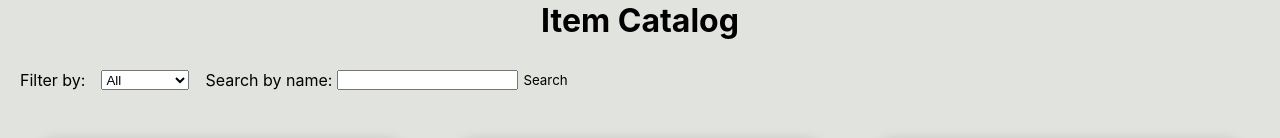
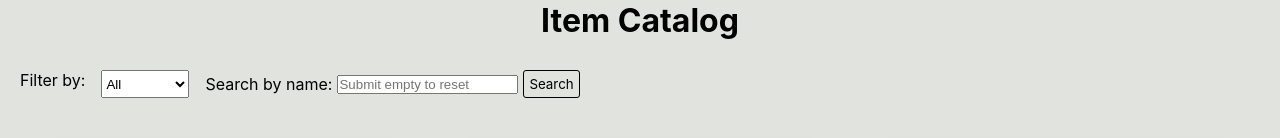
Before and after one commit to Lepp3/catalog-react, a React (Vite) app: page /catalog in a window 1280 px wide. Shown: the part 124-262 px from the top of the page. Built offline with nearby package versions, Linux system fonts and the light colour scheme.

Commit message:
did extra styling and placeholder for form clarity

```diff
--- a/src/components/Catalog/Catalog.styles.ts
+++ b/src/components/Catalog/Catalog.styles.ts
@@ -37,5 +37,13 @@
 export const StyledForm = styled.form`
     display: flex;
     gap: 5px;
+    align-items: center;
 
+`;
+
+
+export const StyledSubmitButton = styled.button`
+padding: 5px;
+border: 1px solid black;
+border-radius: 3px;
 `
--- a/src/components/Catalog/Catalog.tsx
+++ b/src/components/Catalog/Catalog.tsx
@@ -10,6 +10,7 @@
   StyledCardHolder,
   CatalogWrapper,
   StyledForm,
+  StyledSubmitButton
 } from './Catalog.styles';
 import { products } from '../../assets/products';
 
@@ -52,10 +53,10 @@
             </label>
             <input
               type="text"
-
+              placeholder='Submit empty to reset'
               onChange={(e) => setQuery(e.target.value)}
             />
-            <button type="submit">Search</button>
+            <StyledSubmitButton type="submit">Search</StyledSubmitButton>
 
         </StyledForm>
       </StyledFilterContainer>
```
